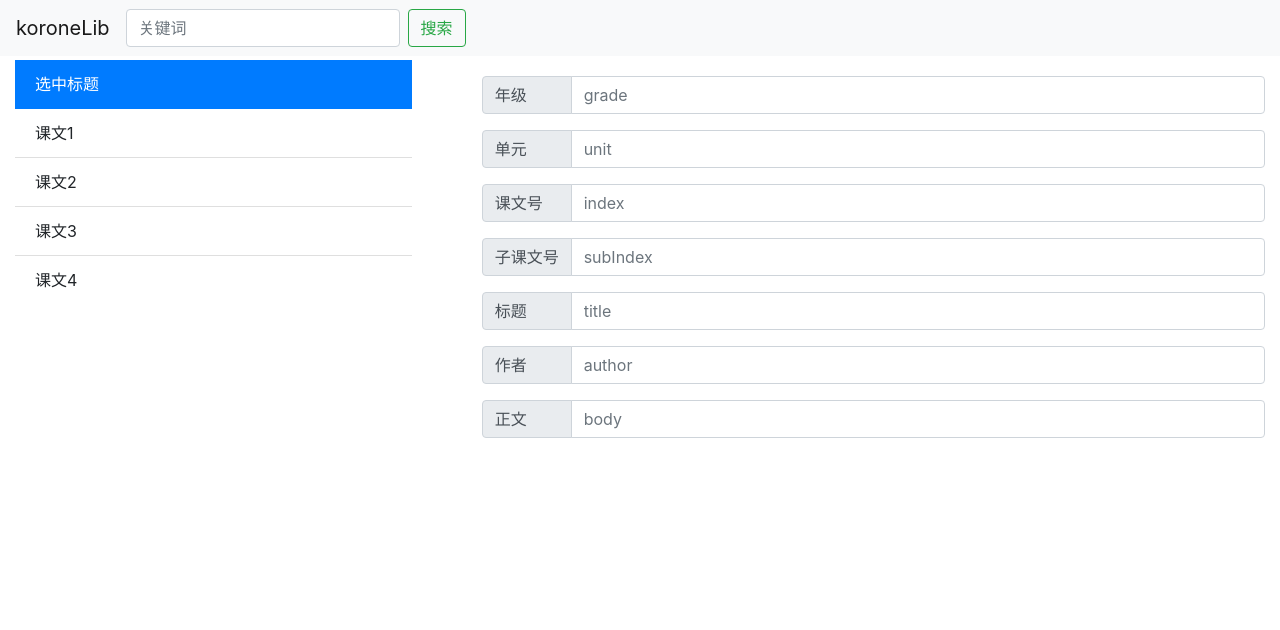
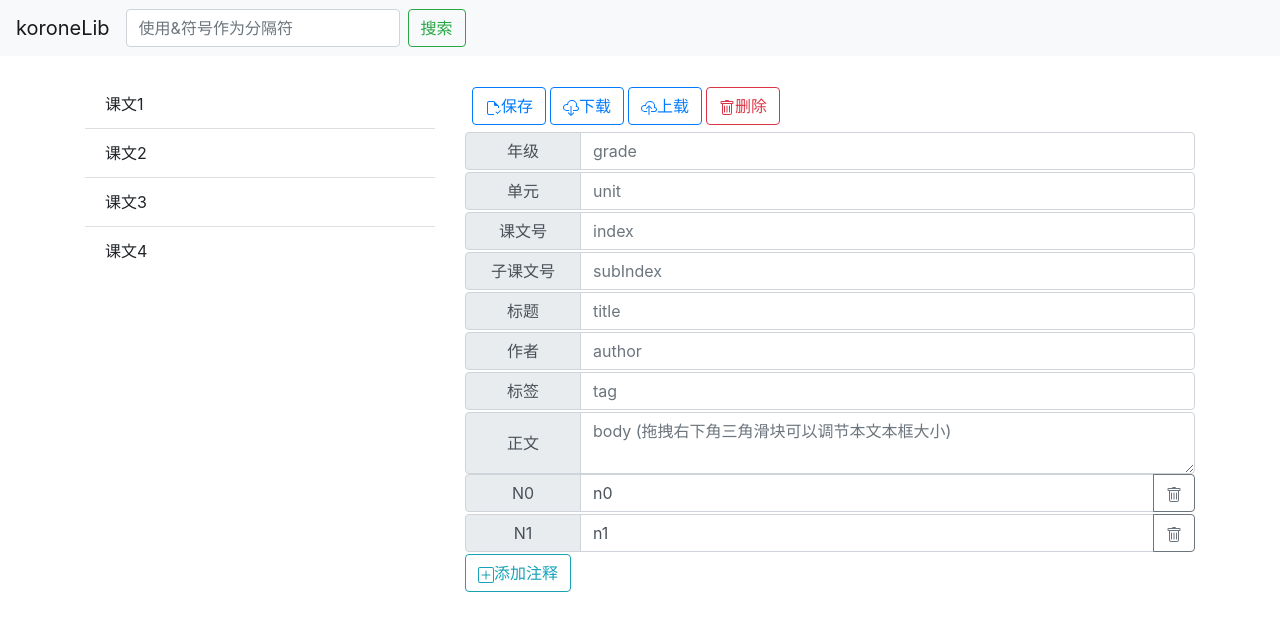
Before and after one commit to HanyuuLu/koroneLib, a React (Create React App) app in the folder FrontEnd/app/: page / in a window 1280 px wide. Shown: the top 630 px of the page. Built offline with nearby package versions, Linux system fonts and the light colour scheme.

Commit message:
202003311112

```diff
--- a/FrontEnd/app/src/App.css
+++ b/FrontEnd/app/src/App.css
@@ -1,8 +1,3 @@
 #main{
-  margin-top: 60px;
+  margin-top: 80px;
 }
-col
-{
-  border-width: 1pt;
-  border:solid black;
-}
--- a/FrontEnd/app/src/App.js
+++ b/FrontEnd/app/src/App.js
@@ -5,24 +5,45 @@ import { Navbar, Form, FormControl, Button, Container, Row, Col } from 'react-bo
 import { Editor } from './Editor.js';
 import { ArticleList } from './ArticleList';
 function App() {
+  var Field = [
+    ["grade", "年级"],
+    ["unit", "单元"],
+    ["index", "课文号"],
+    ["subIndex", "子课文号"],
+    ["title", "标题"],
+    ["author", "作者"],
+    ["tag","标签"],
+    ["body", "正文"]
+  ];
+  var NoteList = { "N0": "n0", "N1": "n1" };
+  let noteList = new Map()
+  for (let i in NoteList)
+  {
+    noteList.set(i,NoteList[i])
+    }
+  var DemoArtleList = { "1": "课文1", "2": "课文2", "3": "课文3", "4": "课文4" };
+  let demoArtleList = new Map()
+  for (let i in DemoArtleList) {
+    demoArtleList.set(i, DemoArtleList[i])
+  }
   return (
     <div className="App">
       <header className="App-header">
         <Navbar bg='light' expand='lg' fixed="top">
           <Navbar.Brand href="#">koroneLib</Navbar.Brand>
           <Form inline>
-            <FormControl type='text' placeholder='关键词' className='mr-sm-2' />
+            <FormControl type='text' placeholder='使用&符号作为分隔符' className='mr-sm-2' />
             <Button variant='outline-success'>搜索</Button>
           </Form>
         </Navbar>
       </header>
-      <Container fluid id='main'>
+      <Container id='main'>
         <Row>
           <Col xs={4}>
-            <ArticleList />
+            <ArticleList list={demoArtleList}/>
           </Col>
           <Col>
-            <Editor />
+            <Editor fieldList={Field} noteList={noteList}/>
           </Col>
         </Row>
       </Container>
--- a/FrontEnd/app/src/ArticleList.js
+++ b/FrontEnd/app/src/ArticleList.js
@@ -4,13 +4,8 @@ function SelectArticle(e, id) {
     alert(`切换到id为${id}的课文`);
 }
 export function ArticleList(props) {
-    var Field = { "1": "课文1", "2": "课文2", "3": "课文3", "4": "课文4"};
-    let m = new Map()
-    for (let i in Field) {
-        m.set(i, Field[i])
-    }
     return <ListGroup variant='flush'>
-        <ListGroup.Item active onClick={(e) => { SelectArticle(e, 'A') }}>选中标题</ListGroup.Item>
-        {[...m].map(([key, value]) => <ListGroup.Item onClick={(e) => { SelectArticle(e, key) }}>{value}</ListGroup.Item>)}
+        {/* <ListGroup.Item active onClick={(e) => { SelectArticle(e, 'A') }}>选中标题</ListGroup.Item> */}
+        {[...props.list].map(([key, value]) => <ListGroup.Item onClick={(e) => { SelectArticle(e, key) }}>{value}</ListGroup.Item>)}
     </ListGroup>;
 }
--- a/FrontEnd/app/src/Editor.css
+++ b/FrontEnd/app/src/Editor.css
@@ -1,9 +1,22 @@
-#preBox
+.preBox
 {
     width: 90px;
+}
+#body
+{
+    height: 120px;
 }
 #inputBox
 {
     margin: 0px;
-    padding: 0;
+    margin-bottom: 2px !important;
+    padding: 0px;
 }
+#controlPanel
+{
+    margin: 5px;
+}
+#uploadBtn,#downloadBtn,#saveBtn,#deleteBtn
+{
+    margin: 2px !important;
+}
--- a/FrontEnd/app/src/Editor.js
+++ b/FrontEnd/app/src/Editor.js
@@ -1,30 +1,73 @@
 import React from 'react';
 import './Editor.css';
 import 'bootstrap/dist/css/bootstrap.min.css';
-import { Table, InputGroup, FormControl } from 'react-bootstrap';
+import { InputGroup, FormControl, Button } from 'react-bootstrap';
 
-export function Editor() {
-    var Field = [
-        ["grade", "年级"],
-        ["unit", "单元"],
-        ["index", "课文号"],
-        ["subIndex", "子课文号"],
-        ["title", "标题"],
-        ["author", "作者"],
-        ["body", "正文"]
-    ];
-    return <dir>
-
-        {Field.map(i =>
+export function Editor(props) {
+    return <div>
+        <div id="controlPanel">
+            <Button variant="outline-primary" id="saveBtn"><svg class="bi bi-file-earmark-check" width="1em" height="1em" viewBox="0 0 16 16" fill="currentColor" xmlns="http://www.w3.org/2000/svg">
+                <path d="M9 1H4a2 2 0 00-2 2v10a2 2 0 002 2h5v-1H4a1 1 0 01-1-1V3a1 1 0 011-1h5v2.5A1.5 1.5 0 0010.5 6H13v2h1V6L9 1z" />
+                <path fill-rule="evenodd" d="M15.854 10.146a.5.5 0 010 .708l-3 3a.5.5 0 01-.708 0l-1.5-1.5a.5.5 0 01.708-.708l1.146 1.147 2.646-2.647a.5.5 0 01.708 0z" clip-rule="evenodd" />
+            </svg>
+            保存
+        </Button>
+            <Button variant="outline-primary" id="downloadBtn"><svg class="bi bi-cloud-download" width="1em" height="1em" viewBox="0 0 16 16" fill="currentColor" xmlns="http://www.w3.org/2000/svg">
+                <path d="M4.887 5.2l-.964-.165A2.5 2.5 0 103.5 10H6v1H3.5a3.5 3.5 0 11.59-6.95 5.002 5.002 0 119.804 1.98A2.501 2.501 0 0113.5 11H10v-1h3.5a1.5 1.5 0 00.237-2.981L12.7 6.854l.216-1.028a4 4 0 10-7.843-1.587l-.185.96z" />
+                <path fill-rule="evenodd" d="M5 12.5a.5.5 0 01.707 0L8 14.793l2.293-2.293a.5.5 0 11.707.707l-2.646 2.646a.5.5 0 01-.708 0L5 13.207a.5.5 0 010-.707z" clip-rule="evenodd" />
+                <path fill-rule="evenodd" d="M8 6a.5.5 0 01.5.5v8a.5.5 0 01-1 0v-8A.5.5 0 018 6z" clip-rule="evenodd" />
+            </svg>
+            下载
+        </Button >
+            <Button variant="outline-primary" id="uploadBtn"><svg class="bi bi-cloud-upload" width="1em" height="1em" viewBox="0 0 16 16" fill="currentColor" xmlns="http://www.w3.org/2000/svg">
+                <path d="M4.887 6.2l-.964-.165A2.5 2.5 0 103.5 11H6v1H3.5a3.5 3.5 0 11.59-6.95 5.002 5.002 0 119.804 1.98A2.501 2.501 0 0113.5 12H10v-1h3.5a1.5 1.5 0 00.237-2.981L12.7 7.854l.216-1.028a4 4 0 10-7.843-1.587l-.185.96z" />
+                <path fill-rule="evenodd" d="M5 8.854a.5.5 0 00.707 0L8 6.56l2.293 2.293A.5.5 0 1011 8.146L8.354 5.5a.5.5 0 00-.708 0L5 8.146a.5.5 0 000 .708z" clip-rule="evenodd" />
+                <path fill-rule="evenodd" d="M8 6a.5.5 0 01.5.5v8a.5.5 0 01-1 0v-8A.5.5 0 018 6z" clip-rule="evenodd" />
+            </svg>
+            上载
+        </Button>
+            <Button variant="outline-danger" id="deleteBtn">
+                <svg class="bi bi-trash" width="1em" height="1em" viewBox="0 0 16 16" fill="currentColor" xmlns="http://www.w3.org/2000/svg">
+                    <path d="M5.5 5.5A.5.5 0 016 6v6a.5.5 0 01-1 0V6a.5.5 0 01.5-.5zm2.5 0a.5.5 0 01.5.5v6a.5.5 0 01-1 0V6a.5.5 0 01.5-.5zm3 .5a.5.5 0 00-1 0v6a.5.5 0 001 0V6z" />
+                    <path fill-rule="evenodd" d="M14.5 3a1 1 0 01-1 1H13v9a2 2 0 01-2 2H5a2 2 0 01-2-2V4h-.5a1 1 0 01-1-1V2a1 1 0 011-1H6a1 1 0 011-1h2a1 1 0 011 1h3.5a1 1 0 011 1v1zM4.118 4L4 4.059V13a1 1 0 001 1h6a1 1 0 001-1V4.059L11.882 4H4.118zM2.5 3V2h11v1h-11z" clip-rule="evenodd" />
+                </svg>
+            删除
+        </Button>
+        </div>
+        {props.fieldList.slice(0, props.fieldList.length - 1, 1).map(i =>
             <InputGroup className="mb-3" id="inputBox">
-                <InputGroup.Prepend>
-                    <InputGroup.Text id="basic-addon1" id="preBox">{i[1]}</InputGroup.Text>
+                <InputGroup.Prepend id="pre">
+                    <InputGroup.Text id="basic-addon1"><div class='preBox'>{i[1]}</div></InputGroup.Text>
                 </InputGroup.Prepend>
-                <FormControl
-                    placeholder={i[0]}
-                    aria-describedby="basic-addon1"
+                <FormControl placeholder={i[0]} aria-describedby="basic-addon1"
                 />
             </InputGroup>
         )}
-    </dir>;
+        <InputGroup>
+            <InputGroup.Prepend>
+                <InputGroup.Text id="preBox"><div class='preBox'>正文</div></InputGroup.Text>
+            </InputGroup.Prepend>
+            <FormControl placeholder="body (拖拽右下角三角滑块可以调节本文本框大小)" as="textarea" aria-label="With textarea" />
+        </InputGroup>
+        {[...props.noteList].map(([tag, content]) =>
+            <InputGroup className="mb-3" id="inputBox">
+                <InputGroup.Prepend>
+                    <InputGroup.Text id="basic-addon1"><div class='preBox'>{tag}</div></InputGroup.Text>
+                </InputGroup.Prepend>
+                <FormControl placeholder="note" aria-describedby="basic-addon1" Value={content}></FormControl>
+                <InputGroup.Append>
+                    <Button variant="outline-secondary"><svg class="bi bi-trash" width="1em" height="1em" viewBox="0 0 16 16" fill="currentColor" xmlns="http://www.w3.org/2000/svg">
+                        <path d="M5.5 5.5A.5.5 0 016 6v6a.5.5 0 01-1 0V6a.5.5 0 01.5-.5zm2.5 0a.5.5 0 01.5.5v6a.5.5 0 01-1 0V6a.5.5 0 01.5-.5zm3 .5a.5.5 0 00-1 0v6a.5.5 0 001 0V6z" />
+                        <path fill-rule="evenodd" d="M14.5 3a1 1 0 01-1 1H13v9a2 2 0 01-2 2H5a2 2 0 01-2-2V4h-.5a1 1 0 01-1-1V2a1 1 0 011-1H6a1 1 0 011-1h2a1 1 0 011 1h3.5a1 1 0 011 1v1zM4.118 4L4 4.059V13a1 1 0 001 1h6a1 1 0 001-1V4.059L11.882 4H4.118zM2.5 3V2h11v1h-11z" clip-rule="evenodd" />
+                    </svg></Button>
+                </InputGroup.Append>
+            </InputGroup>
+        )}
+        <Button variant="outline-info"><svg class="bi bi-plus-square" width="1em" height="1em" viewBox="0 0 16 16" fill="currentColor" xmlns="http://www.w3.org/2000/svg">
+            <path fill-rule="evenodd" d="M8 3.5a.5.5 0 01.5.5v4a.5.5 0 01-.5.5H4a.5.5 0 010-1h3.5V4a.5.5 0 01.5-.5z" clip-rule="evenodd" />
+            <path fill-rule="evenodd" d="M7.5 8a.5.5 0 01.5-.5h4a.5.5 0 010 1H8.5V12a.5.5 0 01-1 0V8z" clip-rule="evenodd" />
+            <path fill-rule="evenodd" d="M14 1H2a1 1 0 00-1 1v12a1 1 0 001 1h12a1 1 0 001-1V2a1 1 0 00-1-1zM2 0a2 2 0 00-2 2v12a2 2 0 002 2h12a2 2 0 002-2V2a2 2 0 00-2-2H2z" clip-rule="evenodd" />
+        </svg>添加注释</Button>
+        <br />
+    </div>;
 }
```
Also changed, not shown: FrontEnd/app/src/Controller.js (added).
